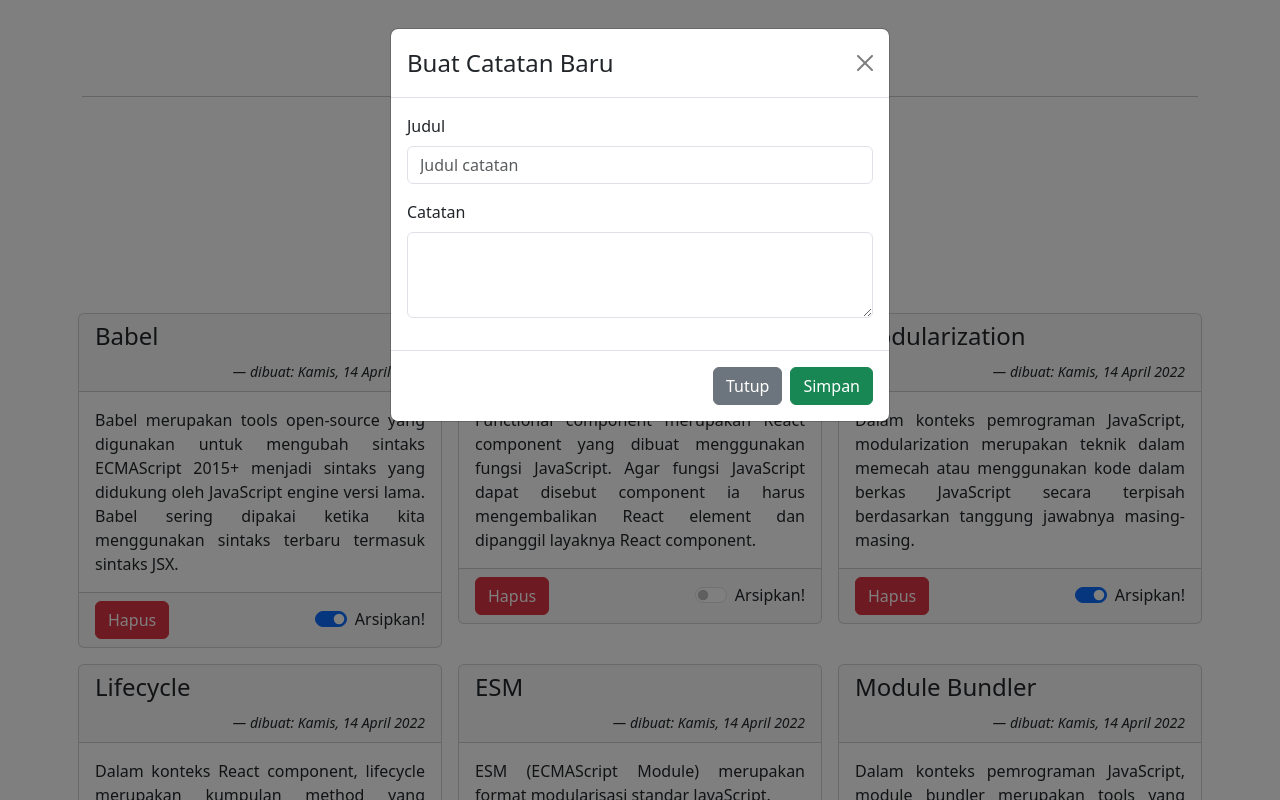
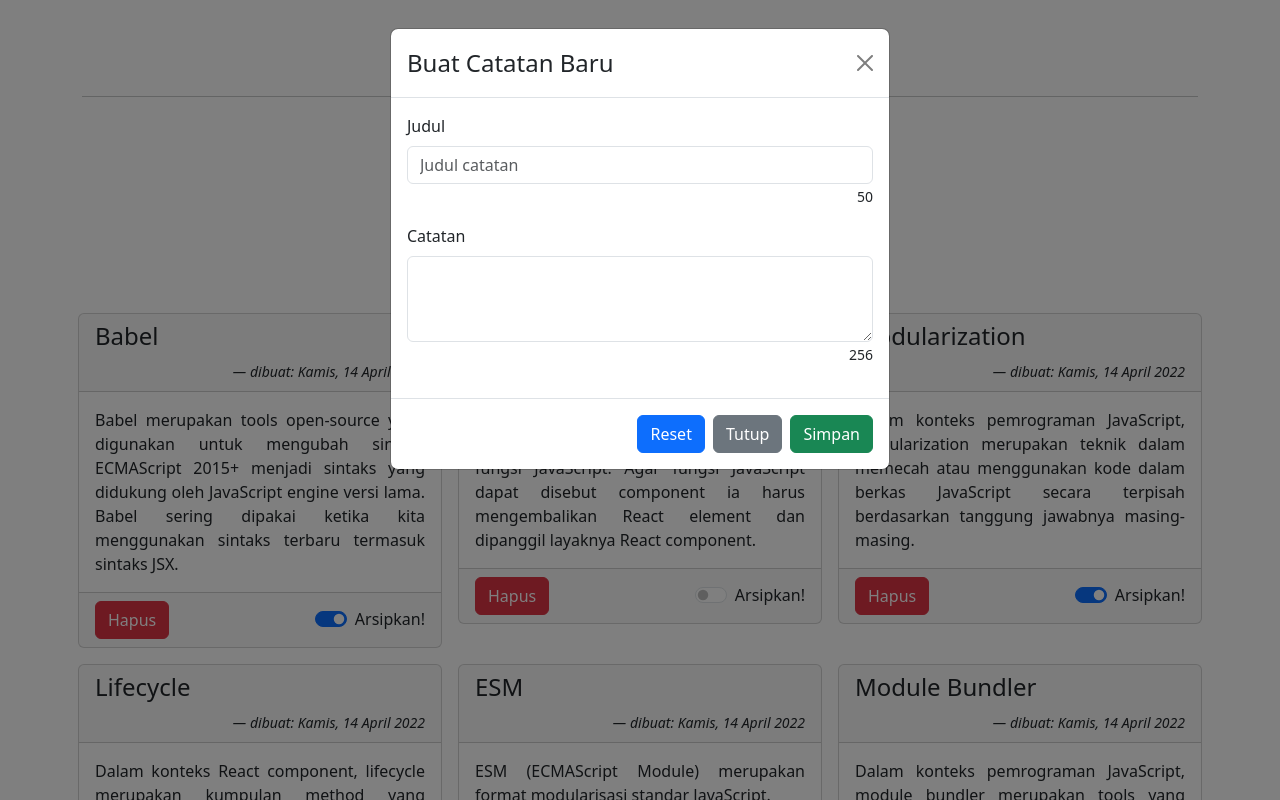
Before and after one commit to oets-man/dicoding-react-personal-notes-app, a React (Vite) app: page / in a window 1280 px wide. Both pictures are taken after a click on the button "Buat Baru". Shown: the top 800 px of the page. Built offline with nearby package versions, Linux system fonts and the light colour scheme.

Commit message:
success -- tinggal rapi-rapi

```diff
--- a/src/App.jsx
+++ b/src/App.jsx
@@ -4,6 +4,8 @@ import data from '../src/data';
 
 import alertify from 'alertifyjs';
 import 'alertifyjs/build/css/alertify.css';
+import 'alertifyjs/build/css/themes/default.min.css'
+
 import 'bootstrap/dist/css/bootstrap.min.css';
 import Container from 'react-bootstrap/Container';
 
@@ -23,14 +25,14 @@ class App extends React.Component {
 			showModal: false,
 		};
 
-		this.toggleArchived_ev = this.toggleArchived_ev.bind(this);
+		this.toggleArchived = this.toggleArchived.bind(this);
 		this.onChangeView = this.onChangeView.bind(this);
 		this.onChangeSearch = this.onChangeSearch.bind(this);
 		this.onReset = this.onReset.bind(this);
 		this.onDelete = this.onDelete.bind(this);
 		this.handleShowModal = this.handleShowModal.bind(this);
 		this.handleHideModal = this.handleHideModal.bind(this);
-		this.addNote = this.addNote.bind(this);
+		this.handleAddNote = this.handleAddNote.bind(this);
 	}
 
 	filteredNotes() {
@@ -44,7 +46,7 @@ class App extends React.Component {
 		return filterView;
 	}
 
-	toggleArchived_ev(id) {
+	toggleArchived(id) {
 		const notes = this.state.notes.map((note) => {
 			if (note.id == id) {
 				return (note = { ...note, archived: !note.archived });
@@ -87,7 +89,7 @@ class App extends React.Component {
 		this.setState({ showModal: true });
 	}
 
-	addNote(newNote) {
+	handleAddNote(newNote) {
 		this.setState((prevState) => {
 			return {
 				notes: [...prevState.notes, newNote],
@@ -95,7 +97,11 @@ class App extends React.Component {
 		});
 		this.setState({ showModal: false });
 		alertify.success('Catatan berhasil dibuat!');
+		if (this.state.view == 'isArchived'){
+			alertify.notify('Disimpan sebagai catatan yang tidak diarsipkan.<br/> Ubah tampilan untuk melihat catatan yang baru dibuat!');
+		}
 	}
+
 	render() {
 		return (
 			<Container>
@@ -104,8 +110,8 @@ class App extends React.Component {
 				<InputSearch strSearch={this.state.strSearch} onReset={this.onReset} onChangeSearch={this.onChangeSearch} />
 				<SelectView changeView={this.onChangeView} />
 				<ButtonAdd handleShowModal={this.handleShowModal} />
-				<ListContainer notes={this.filteredNotes()} toggleArchived={this.toggleArchived_ev} onDelete={this.onDelete} />
-				<ModalForm stateModal={this.state.showModal} hideModal={this.handleHideModal} addNote={this.addNote} />
+				<ListContainer notes={this.filteredNotes()} toggleArchived={this.toggleArchived} onDelete={this.onDelete} />
+				<ModalForm stateModal={this.state.showModal} hideModal={this.handleHideModal} addNote={this.handleAddNote} />
 			</Container>
 		);
 	}
--- a/src/note/ListContainer.jsx
+++ b/src/note/ListContainer.jsx
@@ -21,7 +21,7 @@ export default function ListContainer({ notes, toggleArchived, onDelete }) {
 		return (
 			<Alert variant="warning" className="text-center">
 				<p className=" fw-bold m-0">Tidak ada data untuk ditampilkan!</p>
-				<p className="fst-italic m-0">Coba kata kunci yang lain!</p>
+				<p className="fst-italic m-0">Buat baru, ubah tampilan, atau coba kata kunci yang lain!</p>
 			</Alert>
 		);
 	}
--- a/src/note/ModalForm.jsx
+++ b/src/note/ModalForm.jsx
@@ -2,45 +2,87 @@
 // eslint-disable-next-line no-unused-vars
 import React, { Component } from 'react';
 import { Button, Form, Modal } from 'react-bootstrap';
+import alertify from 'alertifyjs';
+
+const TITLE_COUNTER = 50;
+const BODY_COUNTER = 256;
 
 class ModalForm extends Component {
 	constructor(props) {
 		super(props);
+
 		this.state = {
-			id: +new Date(),
 			title: '',
 			body: '',
-			createdAt: new Date(),
-			archived: false,
+			titleCounter: TITLE_COUNTER,
+			bodyCounter: BODY_COUNTER,
 		};
 
-		this.handleSubmit = this.handleSubmit.bind(this);
+		this.onSubmit = this.onSubmit.bind(this);
 		this.onTitleChange = this.onTitleChange.bind(this);
 		this.onBodyChange = this.onBodyChange.bind(this);
+		this.onReset = this.onReset.bind(this);
 	}
 
-	handleSubmit(e) {
+	onSubmit(e) {
 		e.preventDefault();
-		const newNote = this.state;
-		this.props.addNote(newNote);
+		const { title, body } = this.state;
 
+		// validate title
+		if (title.trim().length == 0) {
+			alertify.alert('Not valid', 'Mohon isi judul!');
+			return;
+		}
+
+		//validate body
+		if ( body.trim().length == 0) {
+			alertify.alert('Not valid', 'Mohon isi catatan!');
+			return;
+		}
+
+		const id = +new Date();
+		const createdAt = new Date();
+		const archived = false;
+		this.props.addNote({ id, title, body, createdAt, archived });
+
+		// reset form
+		this.onReset();
+	}
+
+	onReset() {
 		this.setState({ title: '' });
 		this.setState({ body: '' });
+		this.setState({ titleCounter: TITLE_COUNTER });
+		this.setState({ bodyCounter: BODY_COUNTER });
 	}
 
 	onTitleChange(e) {
-		this.setState({ title: e.target.value });
+		if (this.state.titleCounter > 0) {
+			this.setState((state) => {
+				return {
+					titleCounter: state.titleCounter - 1,
+				};
+			});
+			this.setState({ title: e.target.value });
+		}
 	}
 
 	onBodyChange(e) {
-		this.setState({ body: e.target.value });
+		if (this.state.bodyCounter > 0) {
+			this.setState((state) => {
+				return {
+					bodyCounter: state.bodyCounter - 1,
+				};
+			});
+			this.setState({ body: e.target.value });
+		}
 	}
 
 	render() {
 		const { hideModal, stateModal } = this.props;
 		return (
 			<Modal show={stateModal} onHide={hideModal}>
-				<Form onSubmit={this.handleSubmit}>
+				<Form onSubmit={this.onSubmit}>
 					<Modal.Header closeButton>
 						<Modal.Title>Buat Catatan Baru</Modal.Title>
 					</Modal.Header>
@@ -48,13 +90,22 @@ class ModalForm extends Component {
 						<Form.Group className="mb-3">
 							<Form.Label>Judul</Form.Label>
 							<Form.Control type="text" placeholder="Judul catatan" value={this.state.title} onChange={this.onTitleChange} />
+							<div className="text-end">
+								<small>{this.state.titleCounter}</small>
+							</div>
 						</Form.Group>
 						<Form.Group className="mb-3">
 							<Form.Label>Catatan</Form.Label>
 							<Form.Control as="textarea" rows={3} value={this.state.body} onChange={this.onBodyChange} />
+							<div className="text-end">
+								<small>{this.state.bodyCounter}</small>
+							</div>
 						</Form.Group>
 					</Modal.Body>
 					<Modal.Footer>
+						<Button variant="primary" onClick={this.onReset}>
+							Reset
+						</Button>
 						<Button variant="secondary" onClick={hideModal}>
 							Tutup
 						</Button>
```
